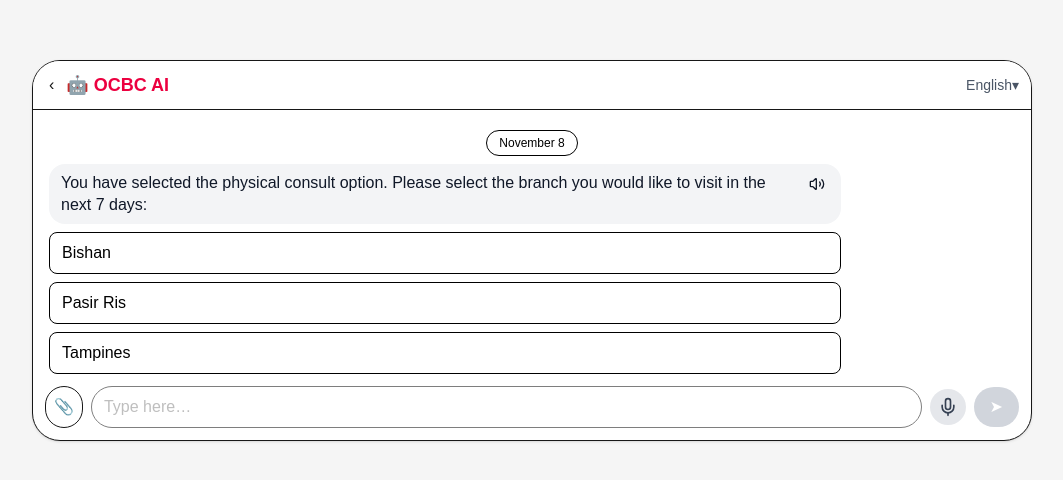
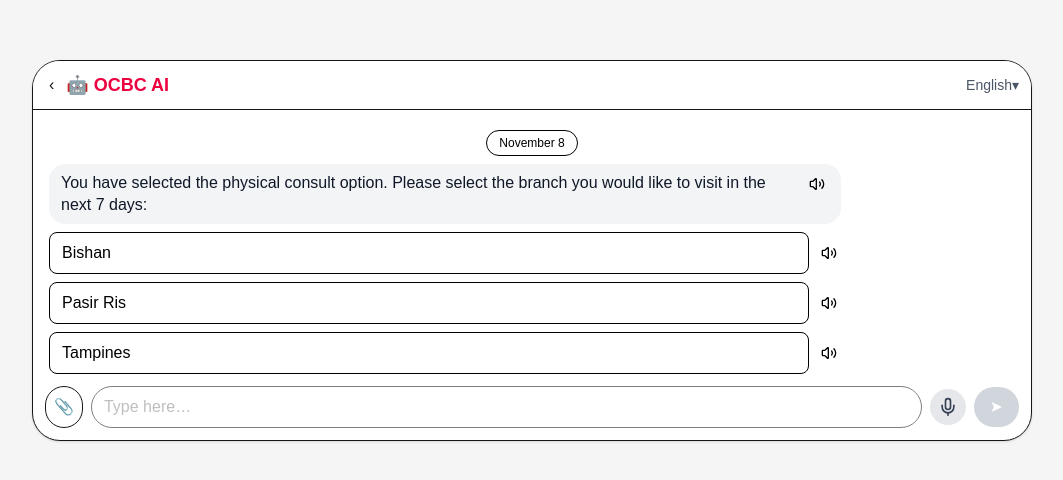
Before and after one commit to Justin0526/FSDP_Ignition_Team22, a Next.js app in the folder client/: page /chatbot in a window 1280 px wide. Shown: the part 150-630 px from the top of the page, without its empty margins (108-1171 px from the left). Built offline with nearby package versions, Linux system fonts and the light colour scheme.

Commit message:
quality of life changes to the TTS on Branches

```diff
--- a/client/src/components/chatbot/MessageBubble.jsx
+++ b/client/src/components/chatbot/MessageBubble.jsx
@@ -23,8 +23,9 @@
     <div className={cls}>
       <span className="leading-snug">{children}</span>
       {/* Show VoiceButton only for bot messages that have non-empty text */}
-      {isBot && hasText && <VoiceButton text={children} />}
-      {/* QR code: ONLY when bot and qrvalue exists */}
+      {hasText && <VoiceButton text={children} />} {/* add isBot && for when only bot has TTS */}
+      {/* QR code: ONLY when bot and qrvalue exists
+      if in the future user can add images and stuff then it will be plausible to remove isBot from the condition*/}
       {isBot && qrvalue && (
         <div className="mt-2">
           <BranchQRCode value={qrvalue} />
--- a/client/src/components/chatbot/MessageList.jsx
+++ b/client/src/components/chatbot/MessageList.jsx
@@ -2,6 +2,7 @@
 import { useEffect, useRef } from "react";
 import MessageBubble from "./MessageBubble";
 import SummaryCard from "./SummaryCard";
+import VoiceButton from "./VoiceButton";
 
 function getCurrentDate() {
   return new Date().toLocaleDateString("en-US", { month: "long", day: "numeric" });
@@ -19,6 +20,7 @@
   return (
     <div className="flex flex-col gap-2 w-full max-w-[82%]">
       {options.map((opt, i) => (
+        <div key={i} className="flex items-center gap-0">
           <button
             key={i}
             onClick={() => onChoose(opt)} // pass whole option (id + label)
@@ -32,6 +34,8 @@
           >
             {opt.label}
           </button>
+          <VoiceButton text={opt.label} color="black" />
+        </div>
       ))}
     </div>
   );
--- a/client/src/components/chatbot/VoiceButton.jsx
+++ b/client/src/components/chatbot/VoiceButton.jsx
@@ -47,7 +47,7 @@
         className="ml-2 p-1 rounded hover:bg-gray-200 transition"
         title="Read aloud"
         >
-        {speaking ? <Loader2 className="w-4 h-4 animate-spin" /> : <Volume2 className="w-4 h-4" />}
+        {speaking ? <Loader2 className="w-4 h-4 animate-spin" style={{ color: "black" }}/> : <Volume2 className="w-4 h-4" style={{ color: "black" }}/>}
         </button>
     );
 }
```
Lines whose indentation alone changed are shown as unchanged.
